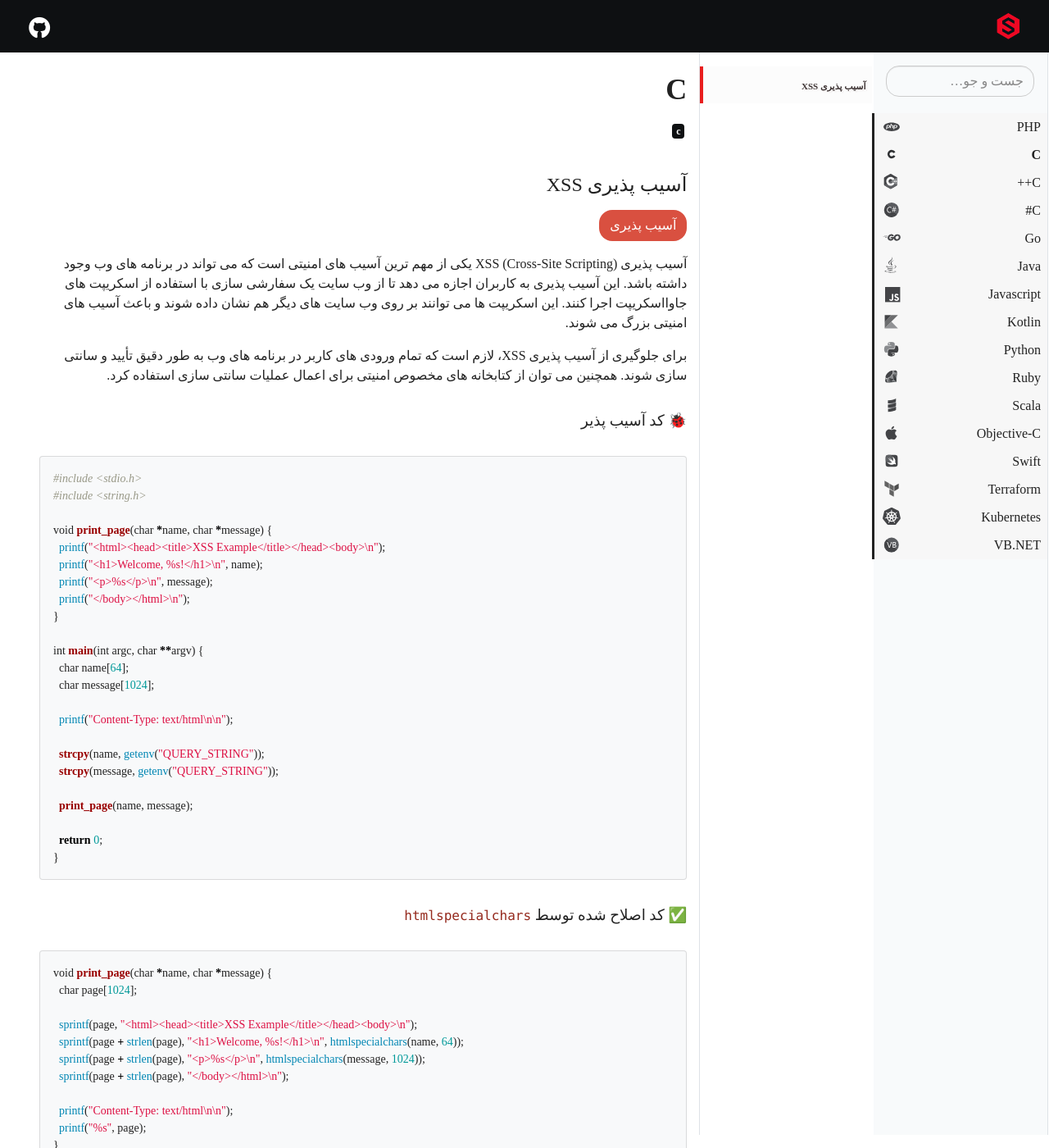
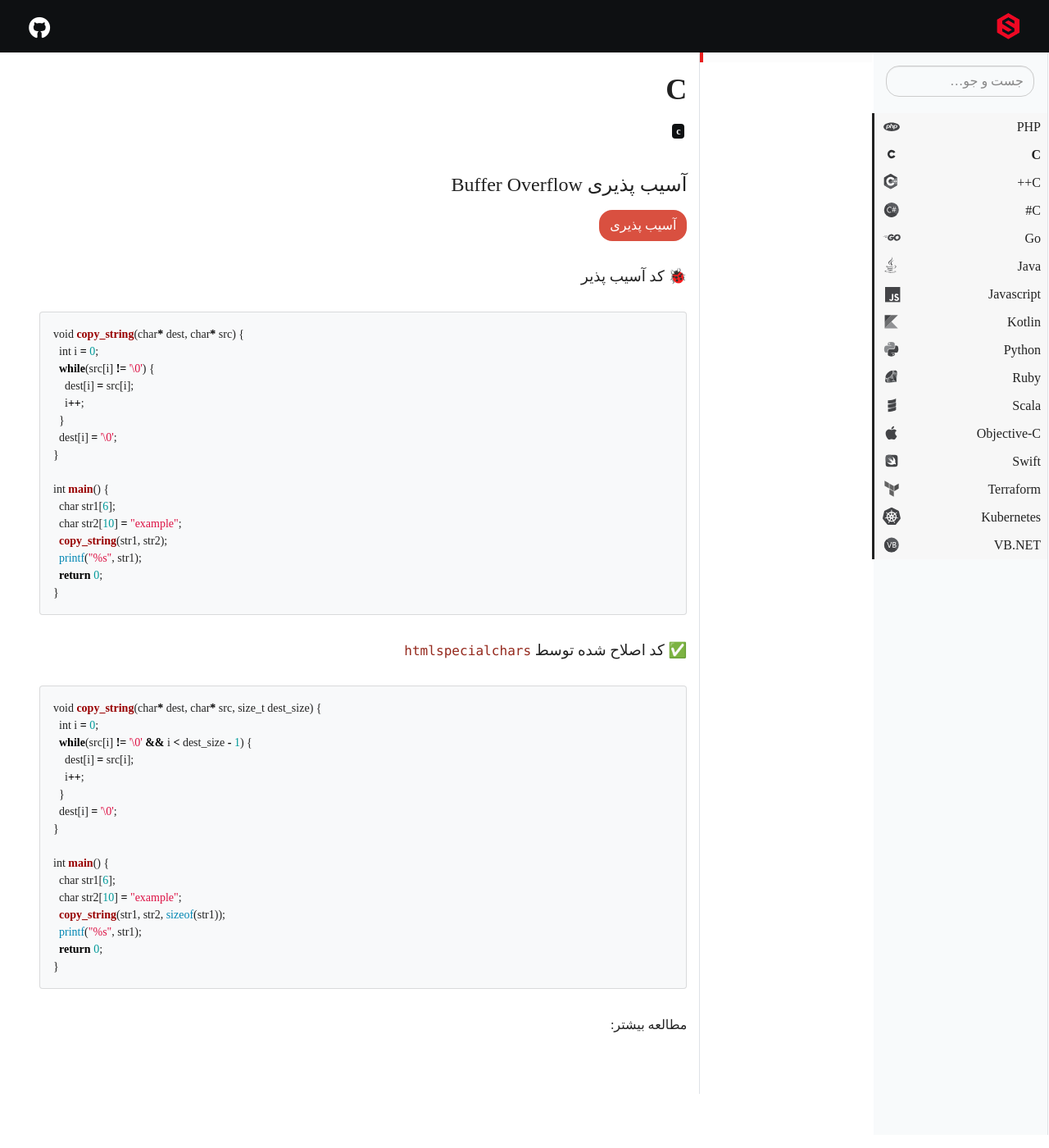
Before and after one commit to securec0ding/securec0ding.github.io, a Jekyll site: the page built from _docs/c.md, in a window 1280 px wide and 1400 px high. Shown: the whole window at 82% size. Built offline with Jekyll 4.4.1, drawn with Linux system fonts in a browser that asks for light colours; some web fonts are replaced.

Commit message:
add Buffer Overflow

```diff
--- a/_docs/c.md
+++ b/_docs/c.md
@@ -7,40 +7,30 @@ description: C Vulnerabilities
 
 # C
 
-### آسیب پذیری XSS
+### آسیب پذیری Buffer Overflow
 
 <button class="btn btn-danger">آسیب پذیری</button>
 
 
-آسیب پذیری XSS (Cross-Site Scripting) یکی از مهم ترین آسیب های امنیتی است که می تواند در برنامه های وب وجود داشته باشد. این آسیب پذیری به کاربران اجازه می دهد تا از وب سایت یک سفارشی سازی با استفاده از اسکریپت های جاوااسکریپت اجرا کنند. این اسکریپت ها می توانند بر روی وب سایت های دیگر هم نشان داده شوند و باعث آسیب های امنیتی بزرگ می شوند.
-
-برای جلوگیری از آسیب پذیری XSS، لازم است که تمام ورودی های کاربر در برنامه های وب به طور دقیق تأیید و سانتی سازی شوند. همچنین می توان از کتابخانه های مخصوص امنیتی برای اعمال عملیات سانتی سازی استفاده کرد.
 
 
 ##### 🐞 کد آسیب پذیر
 
 {% highlight php %}
-#include <stdio.h>
-#include <string.h>
-
-void print_page(char *name, char *message) {
-  printf("<html><head><title>XSS Example</title></head><body>\n");
-  printf("<h1>Welcome, %s!</h1>\n", name);
-  printf("<p>%s</p>\n", message);
-  printf("</body></html>\n");
+void copy_string(char* dest, char* src) {
+  int i = 0;
+  while(src[i] != '\0') {
+    dest[i] = src[i];
+    i++;
+  }
+  dest[i] = '\0';
 }
 
-int main(int argc, char **argv) {
-  char name[64];
-  char message[1024];
-
-  printf("Content-Type: text/html\n\n");
-
-  strcpy(name, getenv("QUERY_STRING"));
-  strcpy(message, getenv("QUERY_STRING"));
-
-  print_page(name, message);
-
+int main() {
+  char str1[6];
+  char str2[10] = "example";
+  copy_string(str1, str2);
+  printf("%s", str1);
   return 0;
 }
 {% endhighlight %}
@@ -50,16 +40,21 @@ int main(int argc, char **argv) {
 ##### ✅ کد اصلاح شده توسط `htmlspecialchars`
 
 {% highlight php %}
-void print_page(char *name, char *message) {
-  char page[1024];
+void copy_string(char* dest, char* src, size_t dest_size) {
+  int i = 0;
+  while(src[i] != '\0' && i < dest_size - 1) {
+    dest[i] = src[i];
+    i++;
+  }
+  dest[i] = '\0';
+}
 
-  sprintf(page, "<html><head><title>XSS Example</title></head><body>\n");
-  sprintf(page + strlen(page), "<h1>Welcome, %s!</h1>\n", htmlspecialchars(name, 64));
-  sprintf(page + strlen(page), "<p>%s</p>\n", htmlspecialchars(message, 1024));
-  sprintf(page + strlen(page), "</body></html>\n");
-
-  printf("Content-Type: text/html\n\n");
-  printf("%s", page);
+int main() {
+  char str1[6];
+  char str2[10] = "example";
+  copy_string(str1, str2, sizeof(str1));
+  printf("%s", str1);
+  return 0;
 }
 {% endhighlight %}
 
@@ -67,4 +62,4 @@ void print_page(char *name, char *message) {
 
 
 مطالعه بیشتر:
-<a href="https://securecoding.ir/index.php/%D8%AA%D8%B2%D8%B1%DB%8C%D9%82_%D8%A7%D8%B3%DA%A9%D8%B1%DB%8C%D9%BE%D8%AA(Cross_Site_Scripting)">آسیب پذیری XSS چیست</a>
+<a href="#"></a>
```
